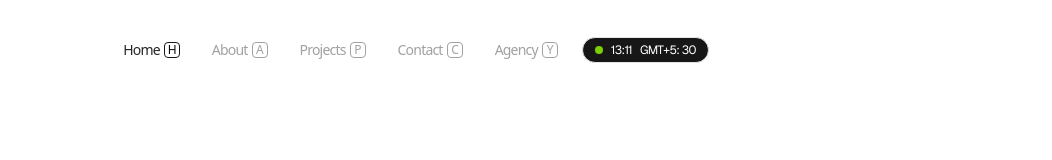
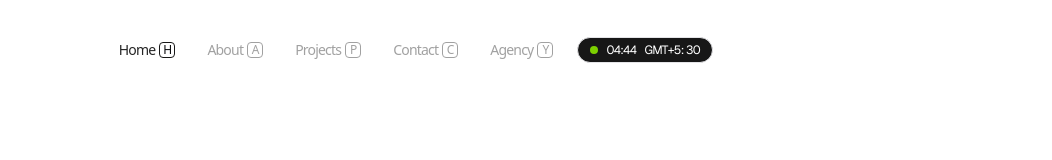
Before and after one commit to yuvanvk/portfolio, a Next.js app: page / in a window 1280 px wide. Shown: the top 160 px of the page, without its empty margins (228-1280 px from the left). Built offline with nearby package versions, Linux system fonts and the light colour scheme; no server answers; the database is empty.

Commit message:
feat: add real-timer to navbar

```diff
--- a/app/api/spotify/route.ts
+++ b/app/api/spotify/route.ts
@@ -52,7 +52,6 @@ export async function GET() {
 
 
   } catch (error) {
-    console.log(error);
     return NextResponse.json({
       message: "Failed to fetch",
       status: 500
--- a/components/modals/command-toolbar.tsx
+++ b/components/modals/command-toolbar.tsx
@@ -133,7 +133,6 @@ export const Setting = ({
               <div
                 onClick={() => {
                   setShowLabels((prev: boolean) => {
-                    console.log("after", !prev);
                     return !prev;
                   });
                 }}
--- a/components/navigation/navbar.tsx
+++ b/components/navigation/navbar.tsx
@@ -3,9 +3,11 @@
 import { LabelDisplayContext } from "@/context/LabelDisplay/LabelDisplayContext";
 import { cn } from "@/lib/utils";
 import { usePathname, useRouter } from "next/navigation";
-import { useContext, useEffect, useRef } from "react";
+import { useContext, useEffect, useRef, useState } from "react";
 
 export const Navbar = () => {
+
+  const [time, setTime] = useState("");
   const { showLabels } = useContext(LabelDisplayContext);
 
   const audioRef = useRef<HTMLAudioElement | null>(null);
@@ -80,6 +82,21 @@ export const Navbar = () => {
     return () => window.removeEventListener("keydown", handleKeyPress)
   }, [router])
 
+  useEffect(() => {
+      const clock = () => {
+        const time = new Date();
+
+        const hours = time.getHours().toString().padStart(2, "0");
+        const minutes = time.getMinutes().toString().padStart(2, "0")
+
+
+        setTime(`${hours}:${minutes}`)
+      }
+      clock()
+      const interval = setInterval(clock, 1000);
+
+      return () => clearInterval(interval)
+  }, [])
 
   return (
     <div className="fixed w-full z-10 top-8">
@@ -118,7 +135,7 @@ export const Navbar = () => {
 
         <div className="hidden rounded-full md:flex items-center justify-between gap-x-2 tracking-tighter text-xs font-mono text-white bg-neutral-900 border px-3 py-1">
           <div className="size-2 bg-lime-500 rounded-full animate-pulse" />
-          <div>13:11</div>
+          <div>{time}</div>
           <div>GMT+5: 30</div>
         </div>
       </div>
```
